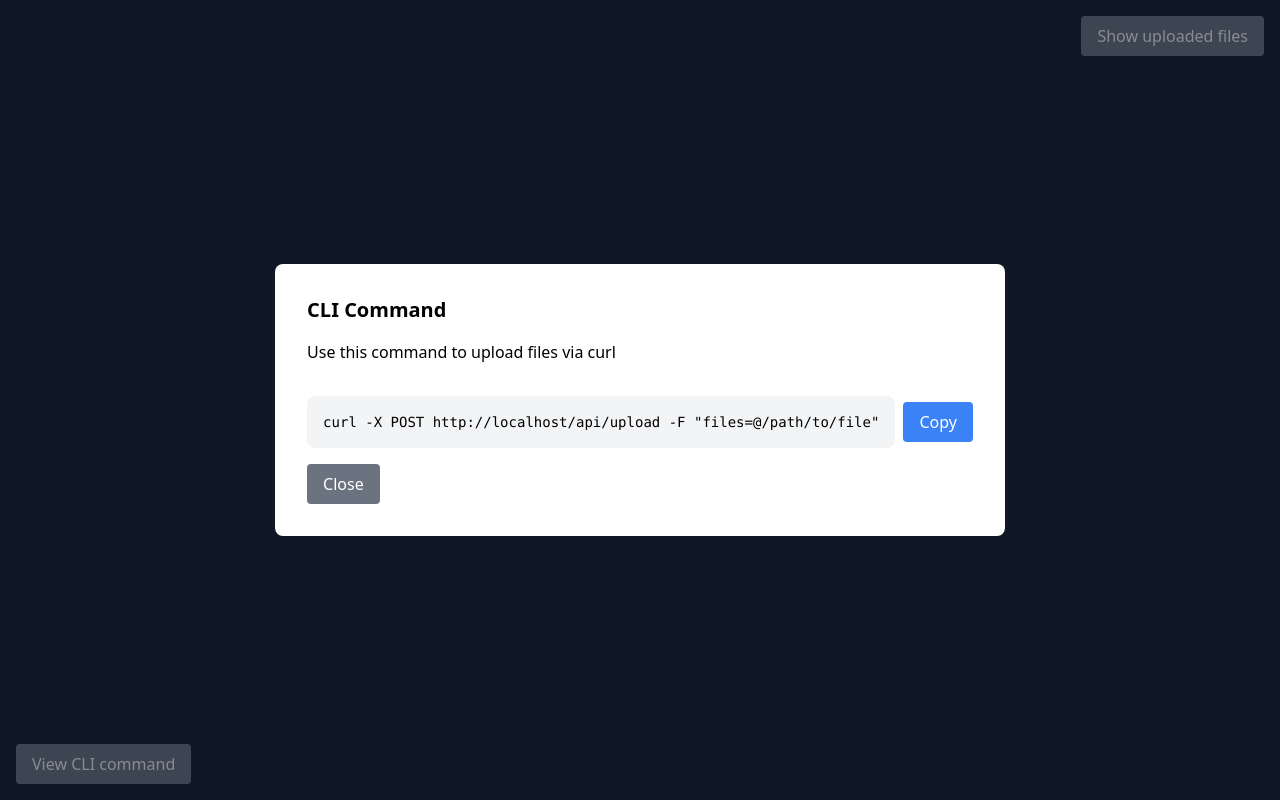
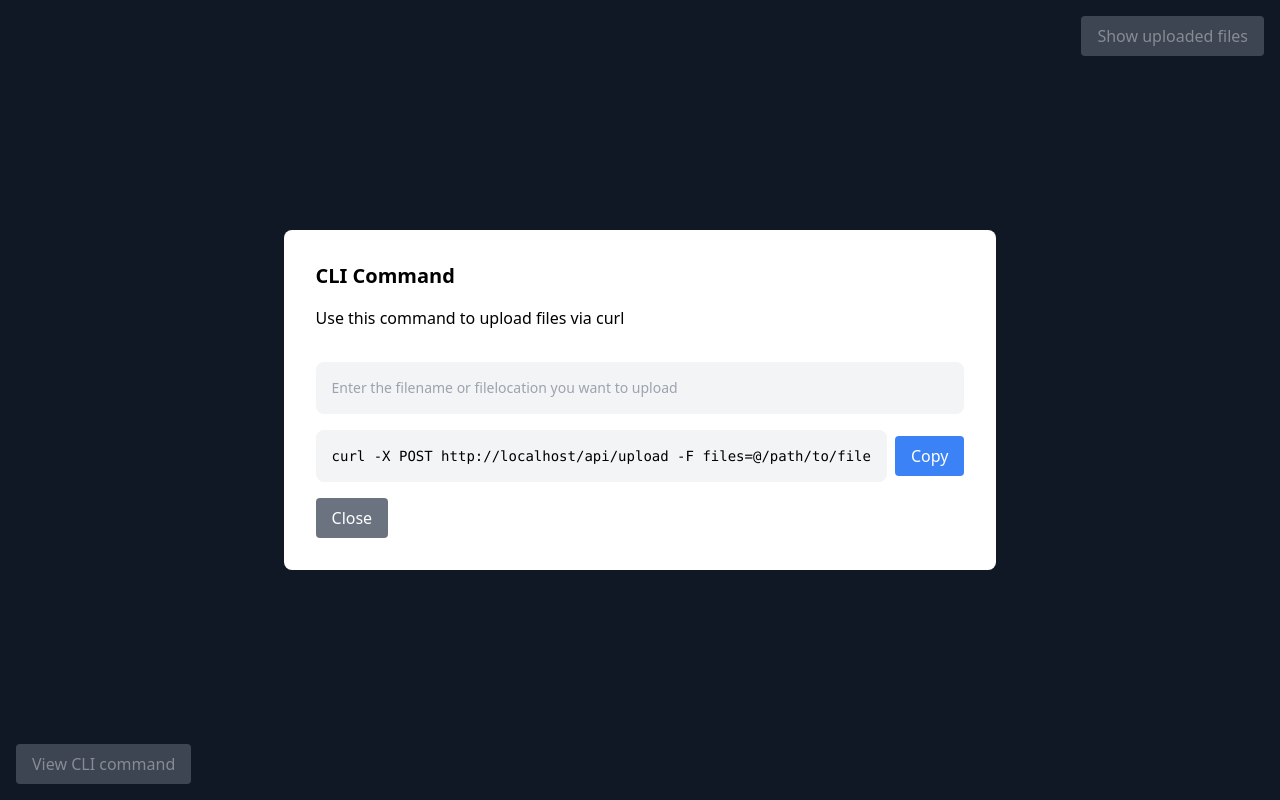
Before and after one commit to Pablo-Wynistorf/discord-cdn-service, a website: page src/public/home/index.html in a window 1280 px wide. Both pictures are taken after a click on the button "View CLI command". Drawn offline with nearby package versions, Linux system fonts and the light colour scheme.

Commit message:
Adding cool feature

```diff
--- a/src/public/home/index.html
+++ b/src/public/home/index.html
@@ -22,7 +22,11 @@
         <p class="text-xl font-semibold mb-4">CLI Command</p>
         <p class="mb-8">Use this command to upload files via curl</p>
         <div class="flex items-center mb-4">
-        <pre id="curlCommand" class="bg-gray-100 p-4 rounded-lg text-sm overflow-auto"></pre>
+            <input type="text" id="filePathInput" placeholder="Enter the filename or filelocation you want to upload"
+                class="bg-gray-100 p-4 rounded-lg text-sm overflow-auto flex-grow">
+        </div>
+        <div class="flex items-center mb-4">
+            <pre id="curlCommand" class="max-w-2xl overflow-x-auto bg-gray-100 p-4 rounded-lg text-sm"></pre>
             <button id="copyCommand" class="ml-2 bg-blue-500 text-white py-2 px-4 rounded cursor-pointer">Copy</button>
         </div>
         <button id="closeModal" class="bg-gray-500 text-white py-2 px-4 rounded cursor-pointer">Close</button>
--- a/src/public/home/js/index.js
+++ b/src/public/home/js/index.js
@@ -193,8 +193,18 @@ const curlCommand = document.getElementById('curlCommand');
 
 const currentHostname = window.location.origin;
 
+filePathInput.addEventListener('input', () => {
+  const filePath = filePathInput.value;
+  curlCommand.innerHTML = `curl -X POST ${currentHostname}/api/upload -F files=@${filePath}`;
+});
 
-curlCommand.innerHTML = `curl -X POST ${currentHostname}/api/upload -F "files=@/path/to/file"`;
+filePathInput.addEventListener('blur', () => {
+  if (filePathInput.value === '') {
+  curlCommand.innerHTML = `curl -X POST ${currentHostname}/api/upload -F files=@/path/to/file`;
+  }
+});
+
+curlCommand.innerHTML = `curl -X POST ${currentHostname}/api/upload -F files=@/path/to/file`;
 
 copyCommand.addEventListener('click', () => {
   navigator.clipboard.writeText(curlCommand.textContent);
```
Lines whose indentation alone changed are shown as unchanged.
